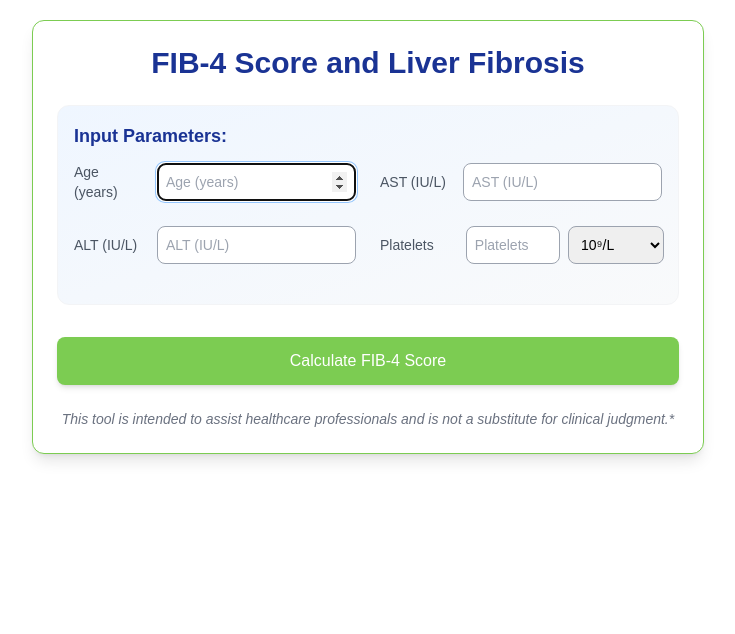
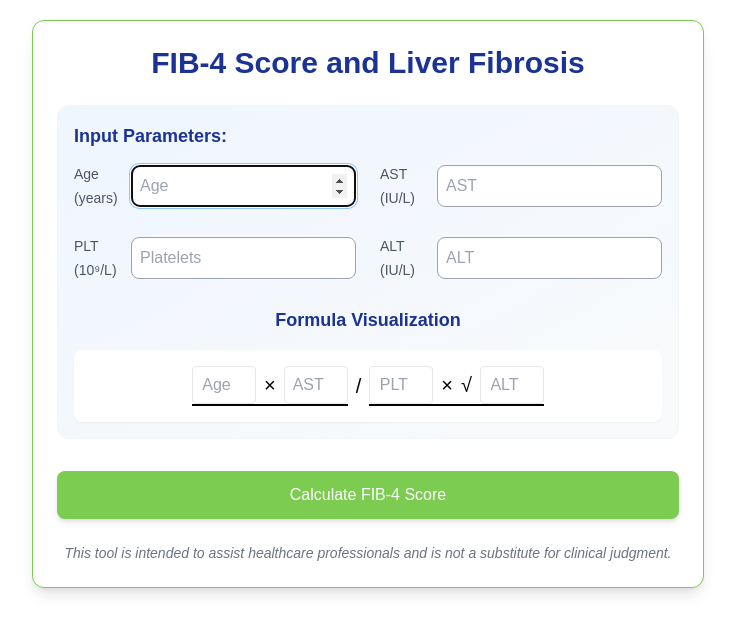
Before and after one commit to rajjakShaikh/FIB-4-calc_by_rajjak, a Next.js app: page / in a window 1280 px wide. Shown: the top 634 px of the page, without its empty margins (272-1007 px from the left). Built offline with nearby package versions, Linux system fonts and the light colour scheme.

Commit message:
old code added

```diff
--- a/src/app/page.js
+++ b/src/app/page.js
@@ -7,20 +7,18 @@ const FibCalculator = () => {
     ast: "",
     alt: "",
     platelets: "",
-    plateletUnit: "10^9/L",
   });
   const [result, setResult] = useState(null);
   const [riskCategory, setRiskCategory] = useState("");
-
-  const inputRefs = {
-    age: useRef(null),
-    ast: useRef(null),
-    alt: useRef(null),
-    platelets: useRef(null),
-  };
+  const useAgeRef = useRef("");
+  const useASTRef = useRef("");
+  const useALTRef = useRef("");
+  const usePlateletsRef = useRef("");
 
   useEffect(() => {
-    inputRefs.age.current?.focus();
+    useAgeRef.current.focus();
+    useASTRef.current.valueOf = "";
+    usePlateletsRef.current.valueOf = "";
   }, []);
 
   const handleInputChange = (e) => {
@@ -28,52 +26,22 @@ const FibCalculator = () => {
     setFormData({ ...formData, [name]: value });
   };
 
-  const handleUnitChange = (e) => {
-    setFormData({ ...formData, plateletUnit: e.target.value });
-  };
+  const calculateFibScore = () => {
+    const { age, ast, alt, platelets } = formData;
 
-  // const convertPlatelets = (platelets, unit) => {
-  //   const plateletsNum = parseFloat(platelets);
-  //   if (isNaN(plateletsNum)) return null;
-
-  //   switch (unit) {
-  //     case "10^3/μL":
-  //       return plateletsNum;
-  //     case "/μL":
-  //       return plateletsNum * 1000; // Convert to 10^3/μL
-  //     default:
-  //       return plateletsNum * 1000; // Convert 10^9/L to 10^3/μL
-  //   }
-  // };
-
-  const convertPlatelets = (platelets, unit) => {
-    const plateletsNum = parseFloat(platelets);
-    if (isNaN(plateletsNum)) return null;
-
-    switch (unit) {
-      case "10^9/L": // Base unit - no conversion needed
-        return plateletsNum;
-      case "10^3/μL": // Conversion factor is 1
-        return plateletsNum;
-      case "/μL": // Conversion factor is 10^-3
-        return plateletsNum * 0.001;
-      default:
-        return plateletsNum;
-    }
-  };
-
-  const calculateFibScore = () => {
-    const { age, ast, alt, platelets, plateletUnit } = formData;
+    // Convert inputs to numbers and validate
     const ageNum = parseFloat(age);
     const astNum = parseFloat(ast);
     const altNum = parseFloat(alt);
-    const plateletsNum = convertPlatelets(platelets, plateletUnit);
+    const plateletsNum = parseFloat(platelets);
 
+    // Validate inputs
     if (!ageNum || !astNum || !altNum || !plateletsNum) {
       alert("Please fill in all values");
       return;
     }
 
+    // Correct FIB-4 formula: (Age × AST) / (Platelets × √ALT)
     const fib4 = (ageNum * astNum) / (plateletsNum * Math.sqrt(altNum));
 
     let category = "";
@@ -89,7 +57,7 @@ const FibCalculator = () => {
   };
 
   return (
-    <div className="max-w-2xl mx-5 sm:mx-auto p-6 my-5 shadow-lg bg-white border border-[#7CCC52] rounded-xl">
+    <div className="max-w-2xl mx-5 sm:mx-auto p-6 my-5 shadow-lg  bg-white border border-[#7CCC52] rounded-xl">
       <h1 className="text-[22px] sm:text-3xl font-bold text-center mb-6 text-[#1A3394]">
         FIB-4 Score and Liver Fibrosis
       </h1>
@@ -98,49 +66,120 @@ const FibCalculator = () => {
         <p className="text-lg font-semibold mb-3 text-[#1A3394]">
           Input Parameters:
         </p>
-        <div className="grid grid-cols-1 text-sm md:grid-cols-2 gap-6 mb-6">
-          {[
-            { label: "Age (years)", name: "age" },
-            { label: "AST (IU/L)", name: "ast" },
-            { label: "ALT (IU/L)", name: "alt" },
-          ].map(({ label, name }) => (
-            <div key={name} className="grid md:flex items-center gap-3">
-              <span className="w-32 text-sm font-medium text-gray-600">
-                {label}
+        <div className="grid grid-cols-1 md:grid-cols-2 gap-6 mb-6">
+          <div className="flex items-center gap-3">
+            <div className="w-32">
+              <span className="text-sm font-medium text-gray-600">
+                Age (years)
               </span>
+            </div>
             <input
               type="number"
-                name={name}
-                value={formData[name]}
+              name="age"
+              value={formData.age}
               onChange={handleInputChange}
-                ref={inputRefs[name]}
-                placeholder={label}
-                className="flex-1 text-sm p-2 border border-gray-400 rounded-lg focus:ring-2 focus:ring-blue-300 focus:border-blue-500 transition-all"
+              ref={useAgeRef}
+              placeholder="Age"
+              className="flex-1 p-2  border border-gray-400 rounded-lg focus:ring-2 focus:ring-blue-300 focus:border-blue-500 transition-all"
             />
           </div>
-          ))}
-          <div className="grid md:flex items-center gap-3">
-            <span className="w-32 text-sm font-medium text-gray-600">
-              Platelets
+          <div className="flex items-center gap-3">
+            <div className="w-32">
+              <span className="text-sm font-medium text-gray-600">
+                AST (IU/L)
               </span>
-            <div className="grid ml-0 md:ml-3 grid-cols-2 gap-2">
+            </div>
+            <input
+              type="number"
+              name="ast"
+              value={formData.ast}
+              onChange={handleInputChange}
+              ref={useASTRef}
+              placeholder="AST"
+              className="flex-1 p-2 border border-gray-400 rounded-lg focus:ring-2 focus:ring-blue-300 focus:border-blue-500 transition-all"
+            />
+          </div>
+
+          <div className="flex items-center gap-3">
+            <div className="w-32">
+              <span className="text-sm font-medium text-gray-600">
+                PLT (10⁹/L)
+              </span>
+            </div>
+            <input
+              type="number"
+              name="platelets"
+              value={formData.platelets}
+              ref={usePlateletsRef}
+              onChange={handleInputChange}
+              placeholder="Platelets"
+              className="flex-1 p-2 border border-gray-400 rounded-lg focus:ring-2 focus:ring-blue-300 focus:border-blue-500 transition-all"
+            />
+          </div>
+          <div className="flex items-center gap-3">
+            <div className="w-32">
+              <span className="text-sm font-medium text-gray-600">
+                ALT (IU/L)
+              </span>
+            </div>
+            <input
+              type="number"
+              name="alt"
+              value={formData.alt}
+              ref={useALTRef}
+              onChange={handleInputChange}
+              placeholder="ALT"
+              className="!flex-1 p-2 border border-gray-400  rounded-lg focus:ring-2 focus:ring-blue-300 focus:border-blue-500 transition-all"
+            />
+          </div>
+        </div>
+
+        <div className="text-center text-lg font-semibold text-[#1A3394] mb-4">
+          Formula Visualization
+        </div>
+        <div className="flex items-center justify-center text-xl bg-white p-4 rounded-lg shadow-sm">
+          <div className="border-b-2 border-black text-center">
+            <div className="flex items-center gap-2">
+              <input
+                type="number"
+                name="age"
+                value={formData.age}
+                onChange={handleInputChange}
+                placeholder="Age"
+                className="w-10 md:w-16 text-[13px] md:text-[16px] p-1  border rounded text-center"
+              />
+              <span>×</span>
+              <input
+                type="number"
+                name="ast"
+                value={formData.ast}
+                onChange={handleInputChange}
+                placeholder="AST"
+                className="w-10 md:w-16 p-1 text-[13px] md:text-[16px] border rounded text-center"
+              />
+            </div>
+          </div>
+          <div className="mx-2">/</div>
+          <div className="border-b-2 border-black text-center">
+            <div className="flex items-center gap-2">
               <input
                 type="number"
                 name="platelets"
                 value={formData.platelets}
                 onChange={handleInputChange}
-                placeholder="Platelets"
-                className="flex-1 p-2  border border-gray-400 rounded-lg focus:ring-2 focus:ring-blue-300 focus:border-blue-500 transition-all"
+                placeholder="PLT"
+                className="w-10 md:w-16 text-[13px] md:text-[16px] p-1 border rounded text-center"
               />
-              <select
-                value={formData.plateletUnit}
-                onChange={handleUnitChange}
-                className="w-24 p-2 border mr-2 border-gray-400 rounded-lg focus:ring-2 focus:ring-blue-300 focus:border-blue-500"
-              >
-                <option value="10^9/L">10⁹/L</option>
-                <option value="10^3/μL">10³/μL</option>
-                <option value="/μL">/μL</option>
-              </select>
+              <span>×</span>
+              <span>√</span>
+              <input
+                type="number"
+                name="alt"
+                value={formData.alt}
+                onChange={handleInputChange}
+                placeholder="ALT"
+                className="w-12 md:w-16 p-1 text-[13px] md:text-[16px] border rounded text-center"
+              />
             </div>
           </div>
         </div>
@@ -148,7 +187,9 @@ const FibCalculator = () => {
 
       <button
         onClick={calculateFibScore}
-        className="w-full bg-[#7CCC52] text-white py-3 px-6 rounded-lg font-medium shadow-md"
+        className="w-full bg-[#7CCC52]  text-white py-3 px-6 rounded-lg
+
+        font-medium shadow-md"
       >
         Calculate FIB-4 Score
       </button>
@@ -162,48 +203,63 @@ const FibCalculator = () => {
             </div>
             <div
               className={`p-6 rounded-xl border ${
-                riskCategory.includes("Low")
-                  ? "border-green-100"
-                  : riskCategory.includes("High")
-                  ? "border-red-100"
-                  : "border-yellow-100"
+                riskCategory === "Low Risk"
+                  ? "bg-gradient-to-br from-green-50 to-white border-green-100"
+                  : riskCategory === "High Risk"
+                  ? "bg-gradient-to-br from-red-50 to-white border-red-100"
+                  : "bg-gradient-to-br from-yellow-50 to-white border-yellow-100"
               }`}
             >
               <p className="text-sm text-gray-600 mb-2">Risk Category</p>
               <p className="text-3xl font-bold">{riskCategory}</p>
             </div>
           </div>
-        </div>
-      )}
-      {riskCategory && (
-        <div className="bg-white p-4 my-4 rounded-xl border text-center border-gray-100 shadow-md">
+
+          <div className="bg-white p-4 rounded-xl border text-center border-gray-100 shadow-md">
             {riskCategory === "High Risk" && (
               <div className="flex items-center space-x-3 text-red-500 font-bold  ">
                 <p className="text-md text-center font-bold">
-                This FIB-4 score is categorized as high risk for liver fibrosis.
+                  This FIB-4 score is categorized as high risk*
                 </p>
               </div>
             )}
             {riskCategory === "Low Risk" && (
-            <div className="flex items-center space-x-3 text-green-700">
+              <div className="flex items-center space-x-3 text-green-700  ">
                 <p className="text-md text-center font-bold">
-                This FIB-4 score is categorized as low risk for liver fibrosis.
+                  This FIB-4 score is categorized as low risk*
                 </p>
               </div>
             )}
             {riskCategory === "Indeterminate Risk" && (
-            <div className="flex items-center space-x-3 text-yellow-500">
+              <div className="flex items-center space-x-3 text-yellow-500  ">
                 <p className="text-md text-center font-bold">
-                This FIB-4 score is categorized as indeterminate risk for liver
+                  This FIB-4 score is categorized as indeterminate risk*
                 </p>
               </div>
             )}
+          </div>
+
+          {/* Risk Categories */}
+          <div className="grid grid-cols-1 md:grid-cols-3 sm:grid-cols-1 gap-4 mt-6">
+            <div className="p-4 rounded-xl bg-gradient-to-br from-green-50 to-white border border-green-100">
+              <p className="text-green-800 font-medium">{"<"} 1.3</p>
+              <p className="text-sm text-green-600">Low Risk</p>
+            </div>
+            <div className="p-4 rounded-xl bg-gradient-to-br from-yellow-50 to-white border border-yellow-100">
+              <p className="text-yellow-800 font-medium">1.3 - 2.67</p>
+              <p className="text-sm text-yellow-600">Indeterminate</p>
+            </div>
+            <div className="p-4 rounded-xl bg-gradient-to-br from-red-50 to-white border border-red-100">
+              <p className="text-red-800 font-medium">{">"} 2.67</p>
+              <p className="text-sm text-red-600">High Risk</p>
+            </div>
+          </div>
         </div>
       )}
 
       <p className="mt-6 text-sm text-gray-500 text-center italic">
         This tool is intended to assist healthcare professionals and is not a
-        substitute for clinical judgment.*
+        substitute for clinical judgment.
       </p>
     </div>
   );
```
Lines whose indentation alone changed are shown as unchanged.
